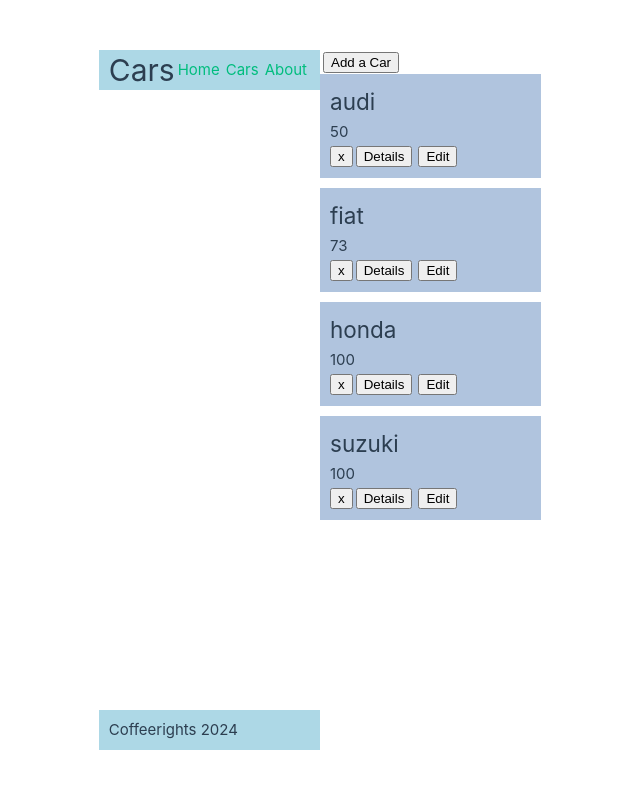
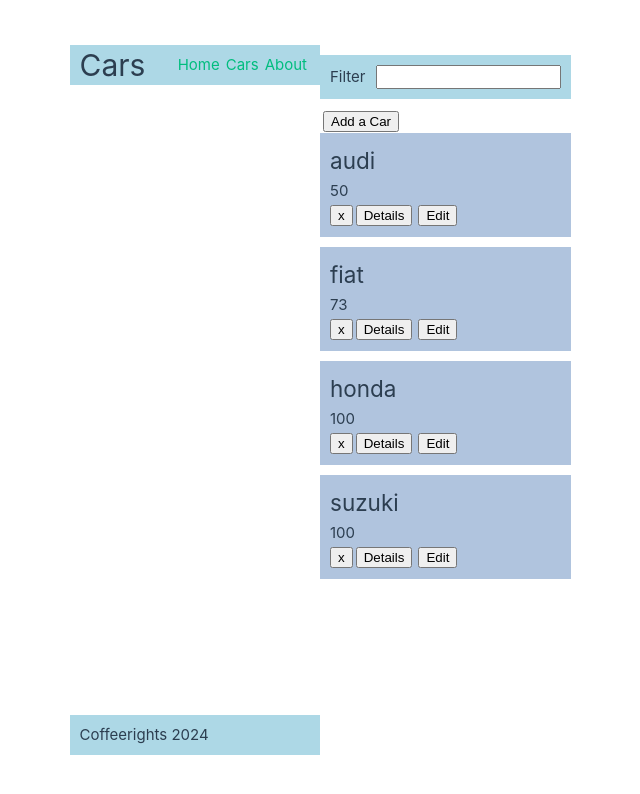
Before and after one commit to MorMarzan/mister-bitcoin, a Vue app: page /#/car in a window 1280 px wide. Shown: the top 794 px of the page, without its empty margins (320-960 px from the left). Built offline with nearby package versions, Linux system fonts and the light colour scheme.

Commit message:
Add filter

```diff
--- /dev/null
+++ b/src/cmps/CarFilter.vue
@@ -0,0 +1,31 @@
+<template>
+    <section class="car-filter">
+        <p>Filter</p>
+        <input @input="onFilter" type="text" v-model="filterBy.txt">
+    </section>
+</template>
+
+<script>
+export default {
+    data() {
+        return {
+            filterBy: { txt: '' }
+        }
+    },
+    methods: {
+        onFilter() {
+            this.$emit('filter', this.filterBy)
+        }
+    }
+}
+</script>
+
+<style lang="scss">
+.car-filter {
+    display: flex;
+    gap: 10px;
+
+    padding: 10px;background-color: lightblue;
+    margin: 10px 0;
+}
+</style>
--- a/src/pages/CarIndex.vue
+++ b/src/pages/CarIndex.vue
@@ -2,11 +2,13 @@
 import { carService } from '../services/car.service.js'
 
 import CarList from '../cmps/CarList.vue'
+import CarFilter from '../cmps/CarFilter.vue'
 
 export default {
     data() {
         return {
             cars: null,
+            filterBy: { txt: '' }
         }
     },
     methods: {
@@ -15,6 +17,15 @@
 
             const idx = this.cars.findIndex(car => car._id === carId)
             this.cars.splice(idx, 1)
+        },
+        filterCars(filterBy) {
+            this.filterBy = filterBy
+        }
+    },
+    computed: {
+        filteredCars() {
+            const regex = new RegExp(this.filterBy.txt, 'i')
+            return this.cars.filter(car => regex.test(car.vendor))
         }
     },
     async created() {
@@ -22,14 +33,16 @@
     },
     components: {
         CarList,
+        CarFilter,
     }
 }
 </script>
 
 <template>
 	<main>
+        <CarFilter @filter="filterCars" />
         <RouterLink to="car/edit"><button>Add a Car</button></RouterLink>
-        <CarList v-if="cars" @remove="removeCar" :cars="cars" />
+        <CarList v-if="cars" @remove="removeCar" :cars="filteredCars" />
         <img v-else src="../assets/puff.svg" alt="">
     </main>
 </template>
```
